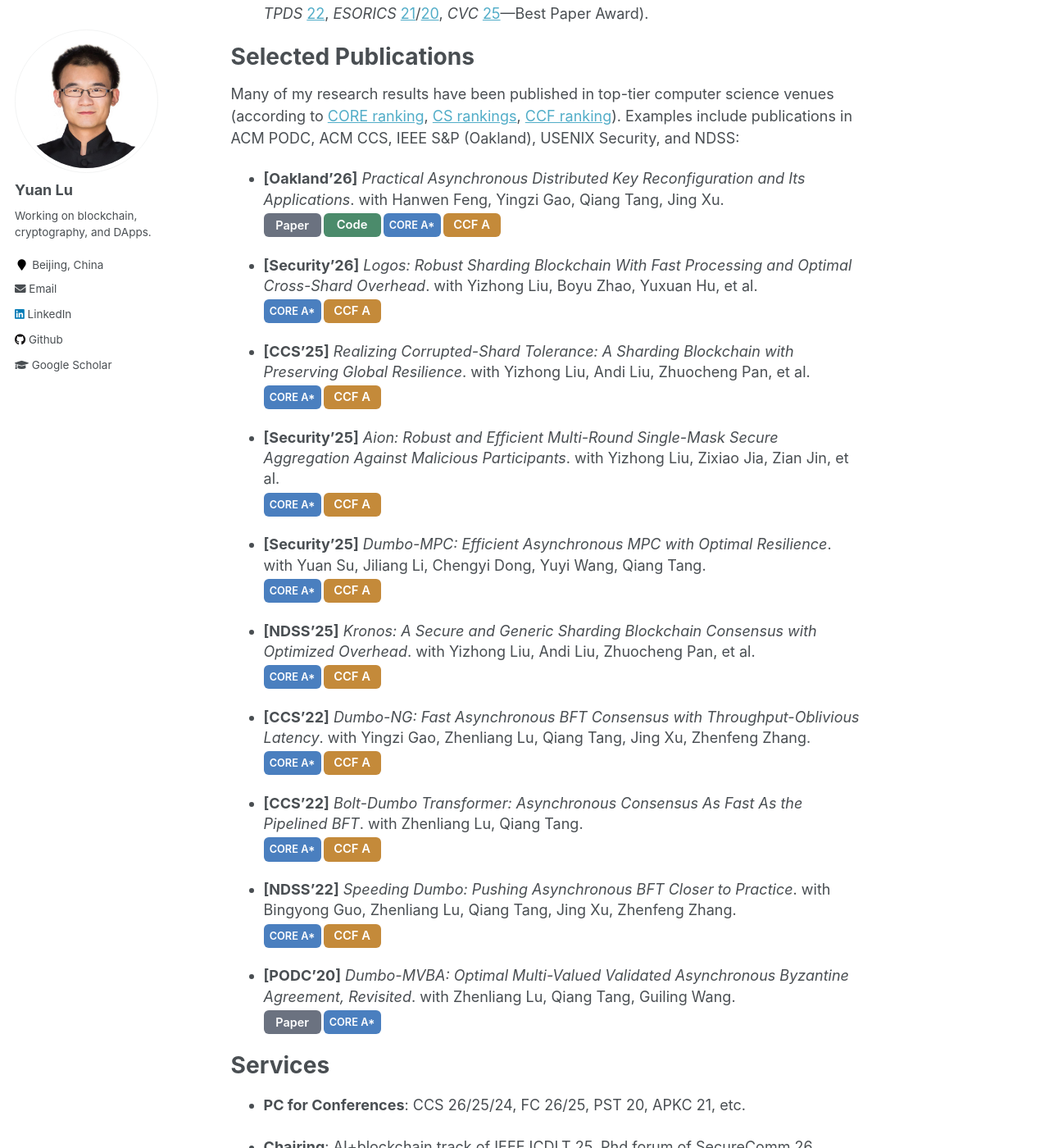
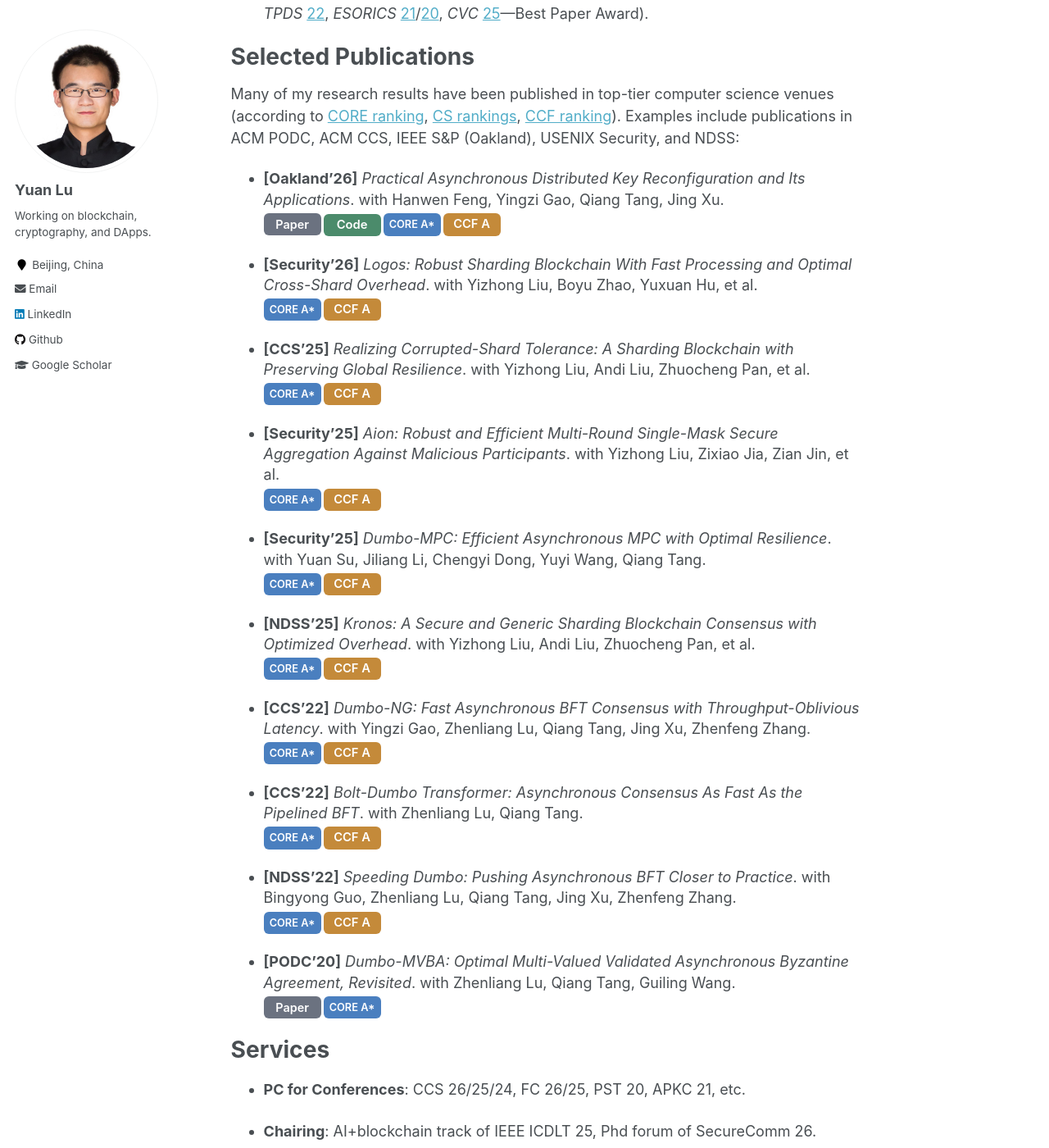
Before and after one commit to yylluu/yylluu.github.io, a Jekyll site: the page built from _pages/about.md, in a window 1280 px wide and 1400 px high, scrolled down 820 px. Shown: the whole window at 82% size. Built offline with Jekyll 4.4.1, drawn with Linux system fonts in a browser that asks for light colours.

Commit message:
Update custom.html

```diff
--- a/_includes/head/custom.html
+++ b/_includes/head/custom.html
@@ -54,7 +54,7 @@
   display: inline-block;   /* allow fixed width */
   box-sizing: border-box;  /* include padding in width */
   width: 70px;             /* fixed width for all badges */
-  padding: 2px 0;          /* vertical padding only */
+  padding: 1px 4px;       /* reduce vertical padding to shrink height */
   font-weight: 600;
   border-radius: 6px;
   color: white;
```
